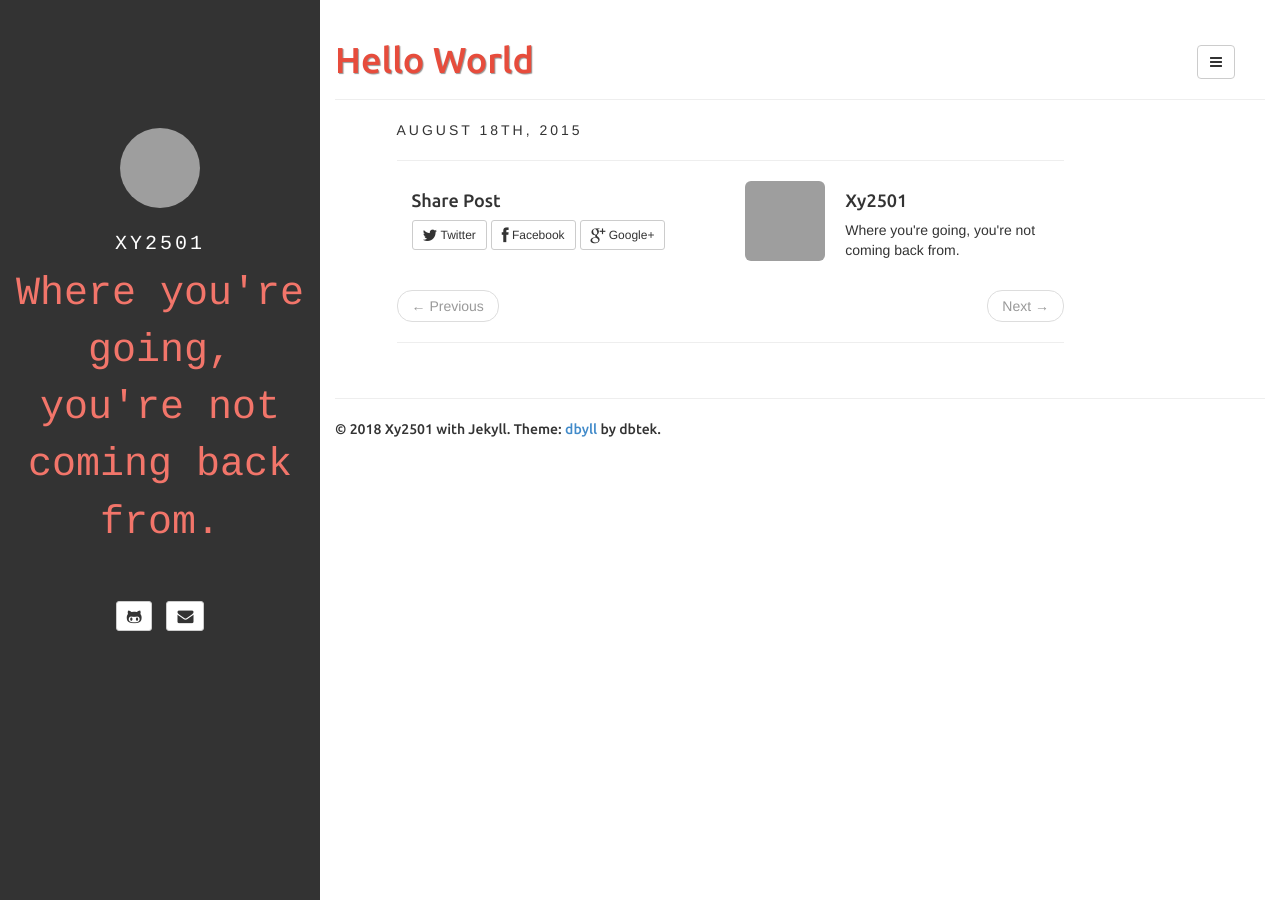
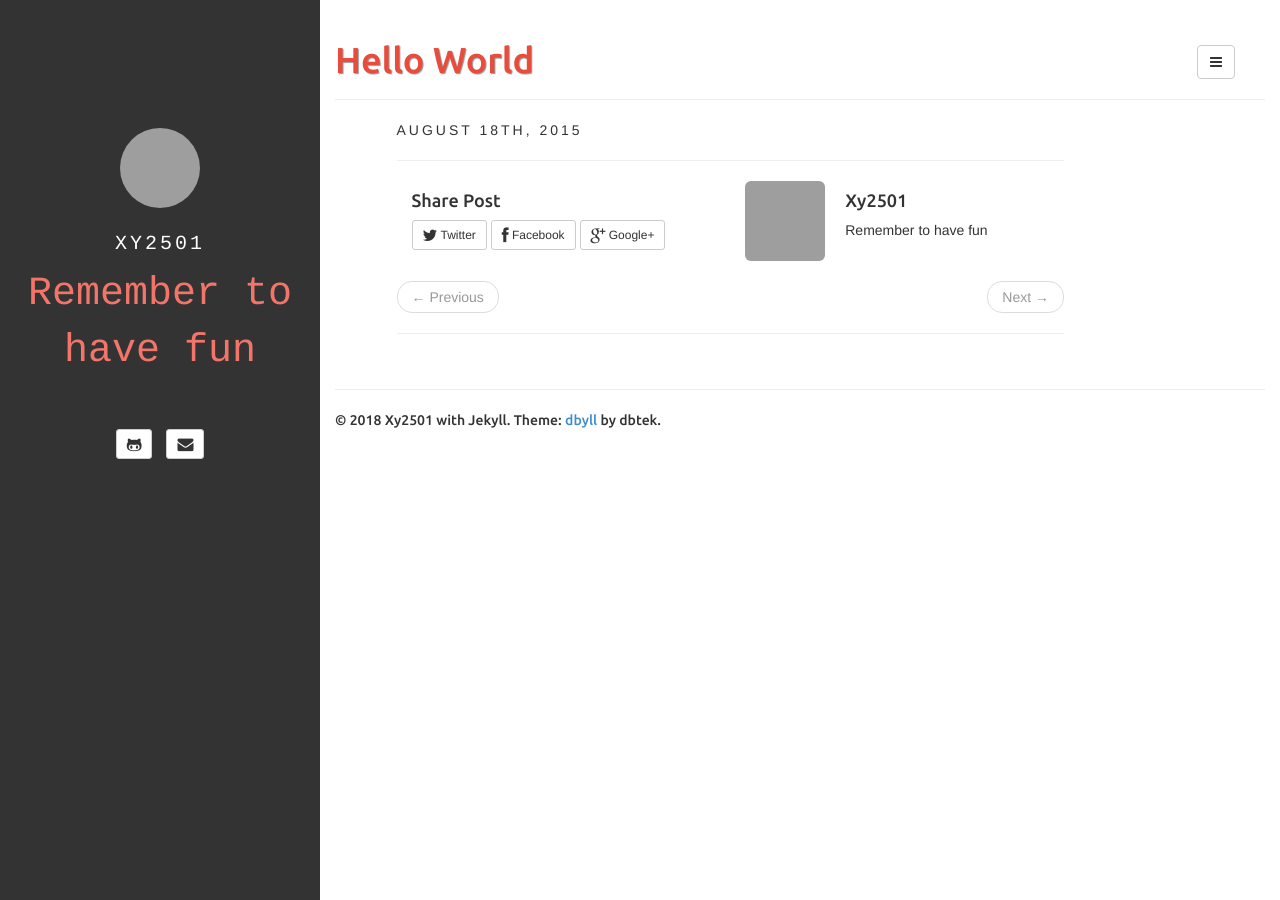
Before and after one commit to Shermanaters/Shermanaters.github.io, a Jekyll site: the page built from _posts/2015-08-18-BlogAgain.md, in a window 1280 px wide. Built offline with Jekyll 4.4.1, drawn with Linux system fonts in a browser that asks for light colours; comment, search, counter and statistics services are not loaded; grey boxes are pictures that could not be loaded.

Commit message:
change ui

```diff
--- a/_config.yml
+++ b/_config.yml
@@ -3,7 +3,7 @@
 paginate: 10 # pagination based on number of posts
 paginate_path: "page:num"
 exclude: ["README.md"] # files to exclude
-highlighter: pygments
+highlighter: rouge
 markdown: kramdown
 disqus: dbyll
 google_analytics: dbyll
@@ -23,7 +23,7 @@ author:
   # twitter: dbtek
   # pinterest: asd123
   linkedin: Xinhai Yang
-  bio: Where you're going, you're not coming back from.
+  bio: Remember to have fun
   email_md5: 2dec715922e039936f9abf4993fc7847
 
 rss_path: feed.xml
```
